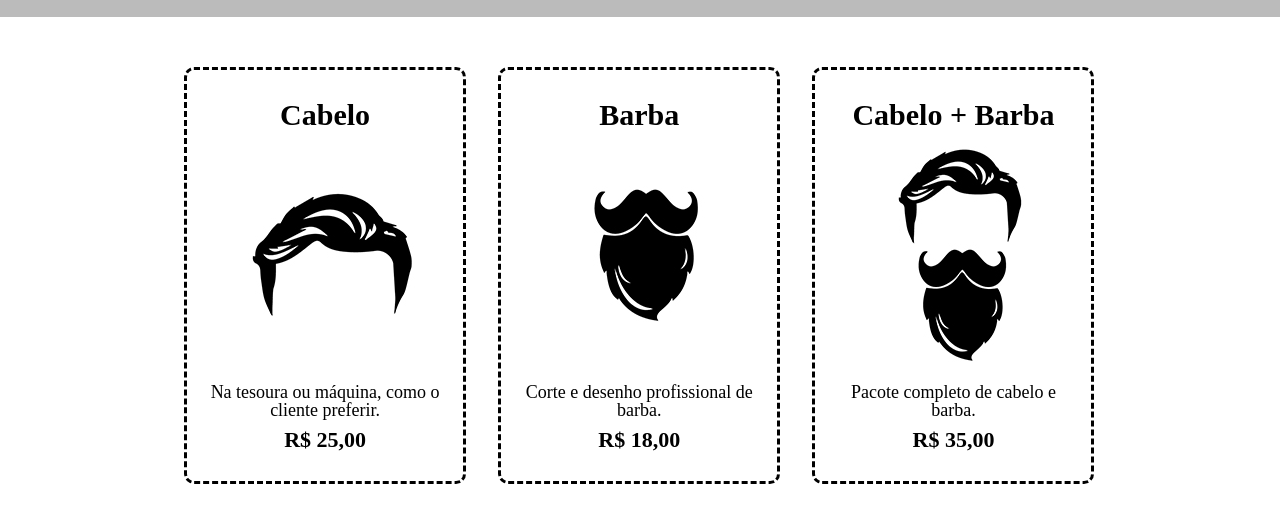
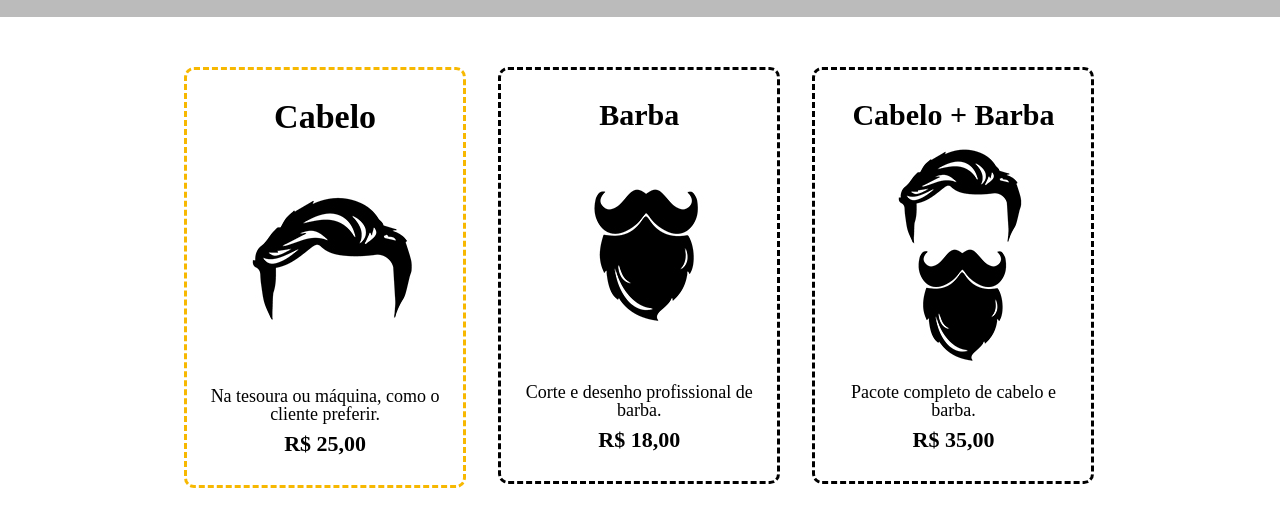
Before and after one commit to pdrk67/barbearia-alura, a plain HTML site: page produtos.html in a window 1280 px wide. In both pictures the pointer is over the item 325 px from the left and 551 px from the top of the page. Shown: the part 276-802 px from the top of the page. Drawn offline with Linux system fonts and the light colour scheme.

Commit message:
Update produtos.css

```diff
--- a/produtos.css
+++ b/produtos.css
@@ -51,6 +51,18 @@ nav a:hover {
     border-radius: 10px;
 }
 
+.produtos li:hover {
+    border-color: #F7B801;
+}
+
+.produtos li:active {
+    border-color: #201E50;
+}
+
+.produtos li:hover h2{
+    font-size: 34px;
+}
+
 .produtos h2 {
     font-size: 30px;
     font-weight: bold;
```
